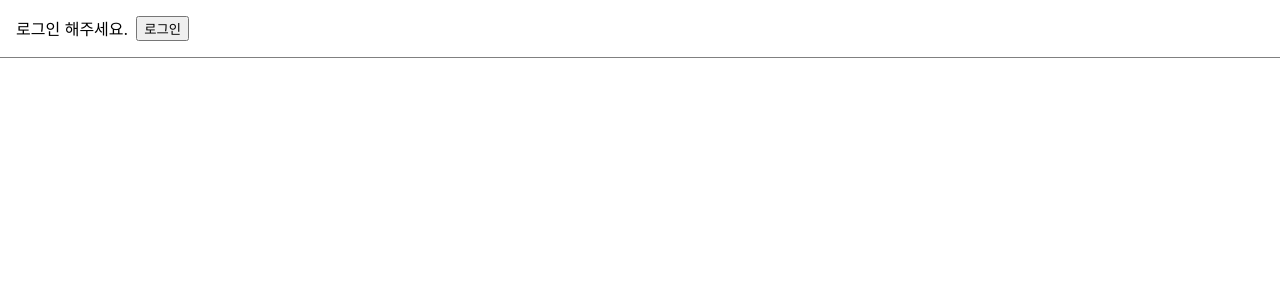
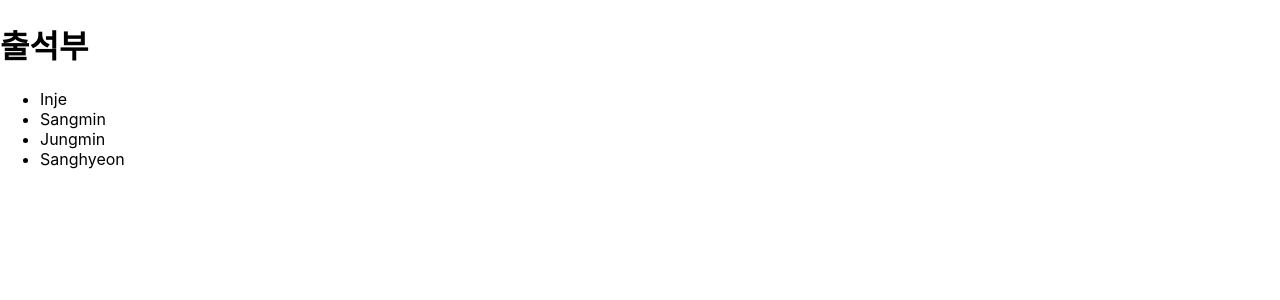
Before and after one commit to eunji-97/react-first-steps, a React (Create React App) app: page / in a window 1280 px wide. Shown: the top 300 px of the page. Built offline with nearby package versions, Linux system fonts and the light colour scheme.

Commit message:
10. 리스트와 키

```diff
--- /dev/null
+++ b/src/chapter_10/AttrendanceBook.jsx
@@ -0,0 +1,23 @@
+import React from "react";
+
+const students = [
+    {name : "Inje"},
+    {name : "Sangmin"},
+    {name : "Jungmin"},
+    {name : "Sanghyeon"},
+]
+
+function AttendanceBook() {
+    return (
+        <div>
+            <h1>출석부</h1>
+            <ul>
+                {students.map((student, index) => (
+                    <li key={index}>{student.name}</li>
+                ))}
+            </ul>
+        </div>
+    );
+}
+
+export default AttendanceBook;
--- a/src/index.js
+++ b/src/index.js
@@ -11,12 +11,13 @@ import Accommodate from './chapter_07/Accommodate';
 import ConfirmButton from './chapter_08/ConfirmButton_class';
 import ConfirmButtonFunction from './chapter_08/ConfirmButton_function';
 import LanningPage from './chapter_09/LanningPage';
+import AttendanceBook from './chapter_10/AttrendanceBook';
 
 const root = ReactDOM.createRoot(document.getElementById('root'));
 
 root.render(
   <React.StrictMode>
-    <LanningPage />
+    <AttendanceBook />
   </React.StrictMode>
 );
 
```
Also changed, not shown: 3 other files (tests, documents, lock files or other folders).
